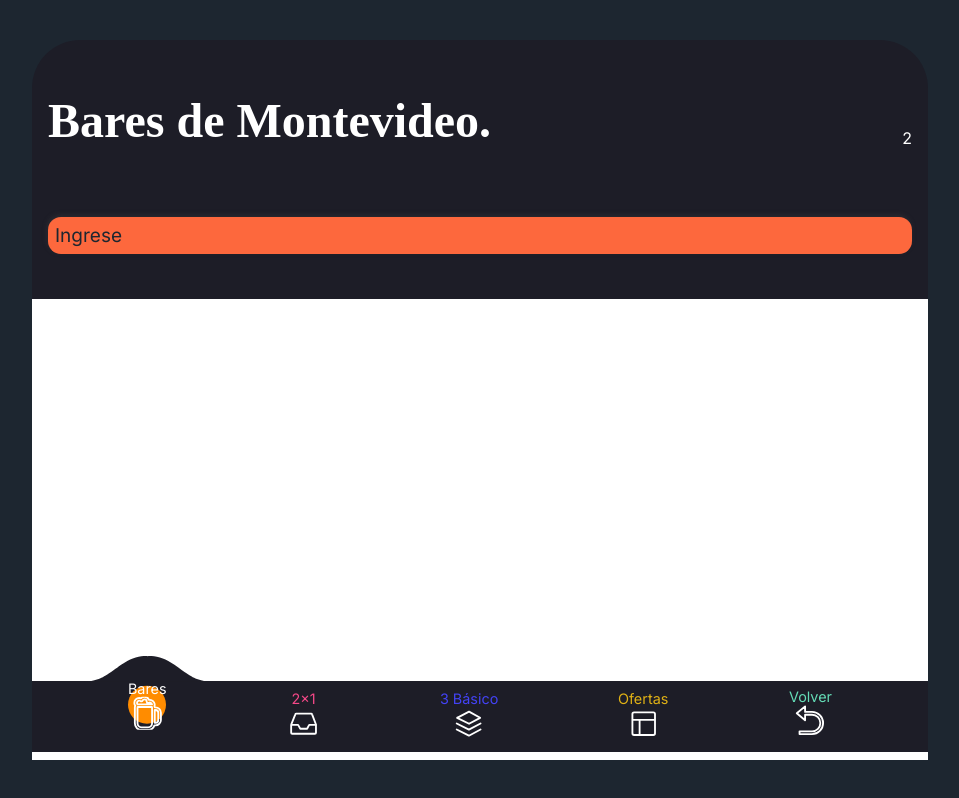
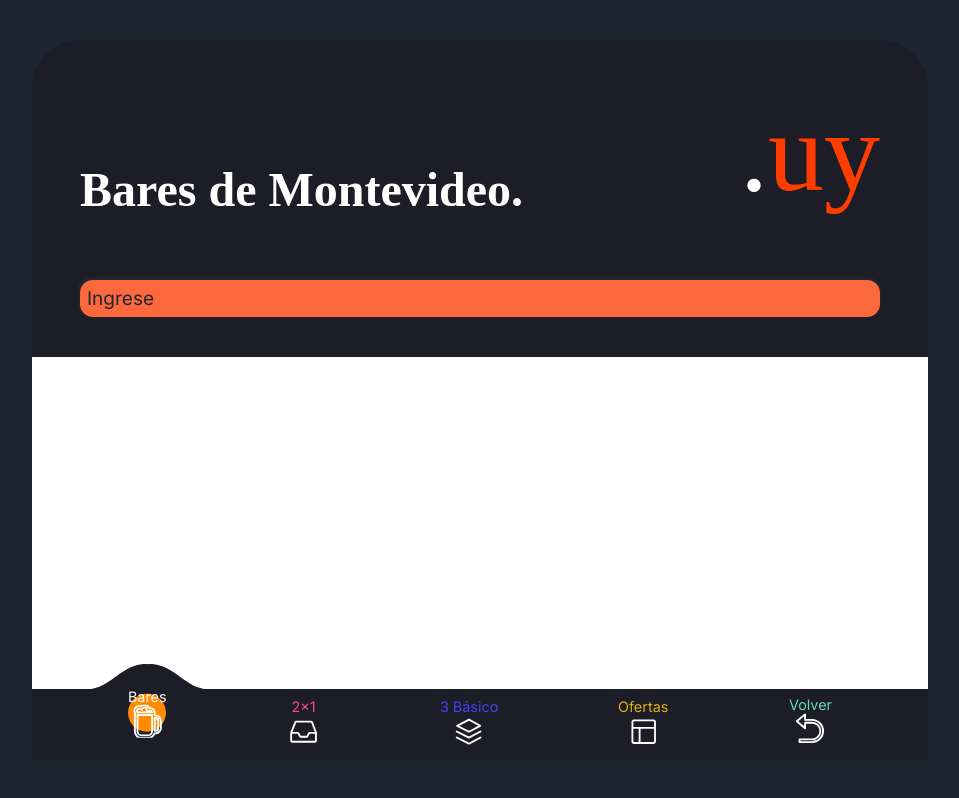
Before and after one commit to bmsebastian2/beer, a React (Vite) app: page /AppBusqueda in a window 1280 px wide. Shown: the whole page, without its empty margins (160-1119 px from the left). Built offline with nearby package versions, Linux system fonts and the light colour scheme; a web font is replaced by a local one.

Commit message:
OSE agrege UY en el header

```diff
--- a/src/routes/AppBusqueda.jsx
+++ b/src/routes/AppBusqueda.jsx
@@ -2,6 +2,8 @@ import React from "react";
 import styled from "styled-components";
 import Menu from "../components/Menu";
 import Modal from "../components/Modal";
+import TituloBar from "../elements/TituloBarUy";
+
 
 const AppBusqueda = () => {
   const Conta = styled.div`
@@ -28,7 +30,7 @@ const AppBusqueda = () => {
     background-color:#1d1d27;
     display:grid;
     grid-template-columns:'1fr 1fr';
-    padding:1rem;
+    padding:1rem 3rem 1rem 3rem;
     // border:1px solid blue;
 
 
@@ -97,7 +99,7 @@ const AppBusqueda = () => {
               <H3>Bares de Montevideo.</H3>
             </div>
             <div className="" style={{display:'flex', alignItems:'center', justifyContent:'end'}}>
-              2
+            <TituloBar/>
             </div>
 
           </HeaderIconos>
```
